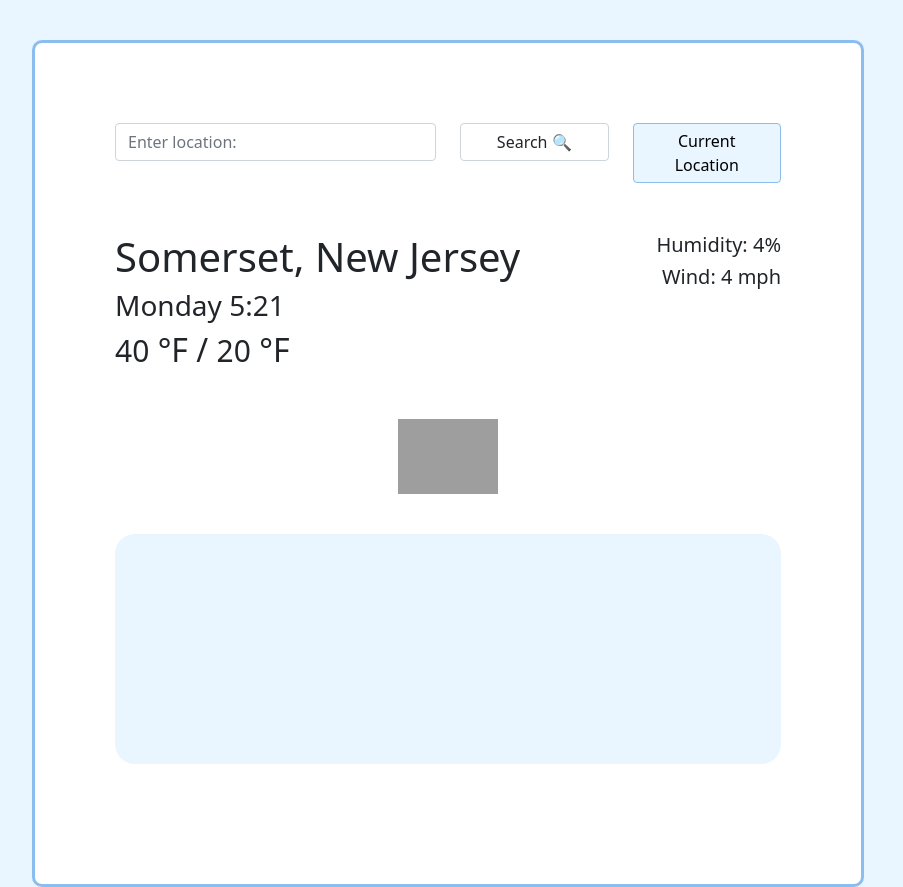
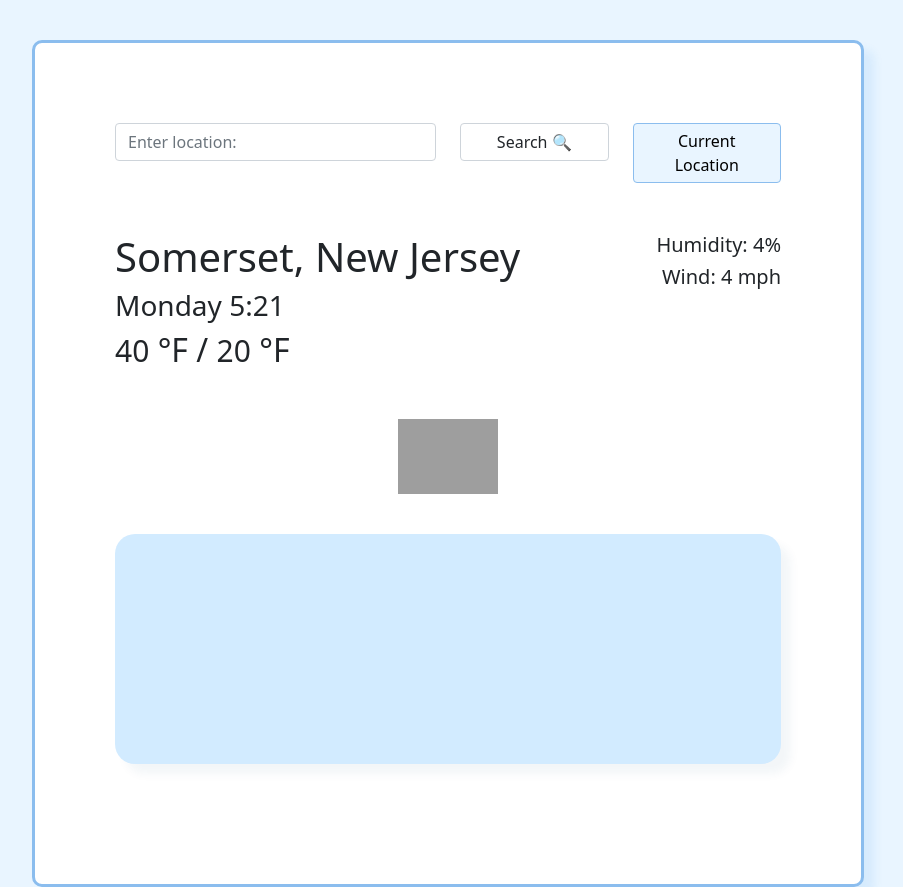
Before and after one commit to duffy28/weather-app, a plain HTML site: page index.html in a window 1280 px wide. Shown: the top 887 px of the page, without its empty margins (192-1095 px from the left). Drawn offline with nearby package versions, Linux system fonts and the light colour scheme; grey boxes are pictures that could not be loaded.

Commit message:
Changed colors + added shadow for visibilty

```diff
--- a/src/styles.css
+++ b/src/styles.css
@@ -18,6 +18,7 @@ body {
   border: 3px solid rgb(139, 189, 238);
   border-radius: 10px;
   background-color: #fff;
+  box-shadow: 10px 10px 10px rgba(48, 143, 238, 0.1);
 }
 
 .temp-box {
@@ -35,8 +36,9 @@ body {
   display: block;
   margin: 40px auto;
   border-radius: 20px;
-  background-color: rgb(233, 245, 255);
+  background-color: rgb(210, 235, 255);
   text-align: center;
+  box-shadow: 10px 10px 10px rgba(24, 74, 123, 0.05);
 }
 
 .high {
```
